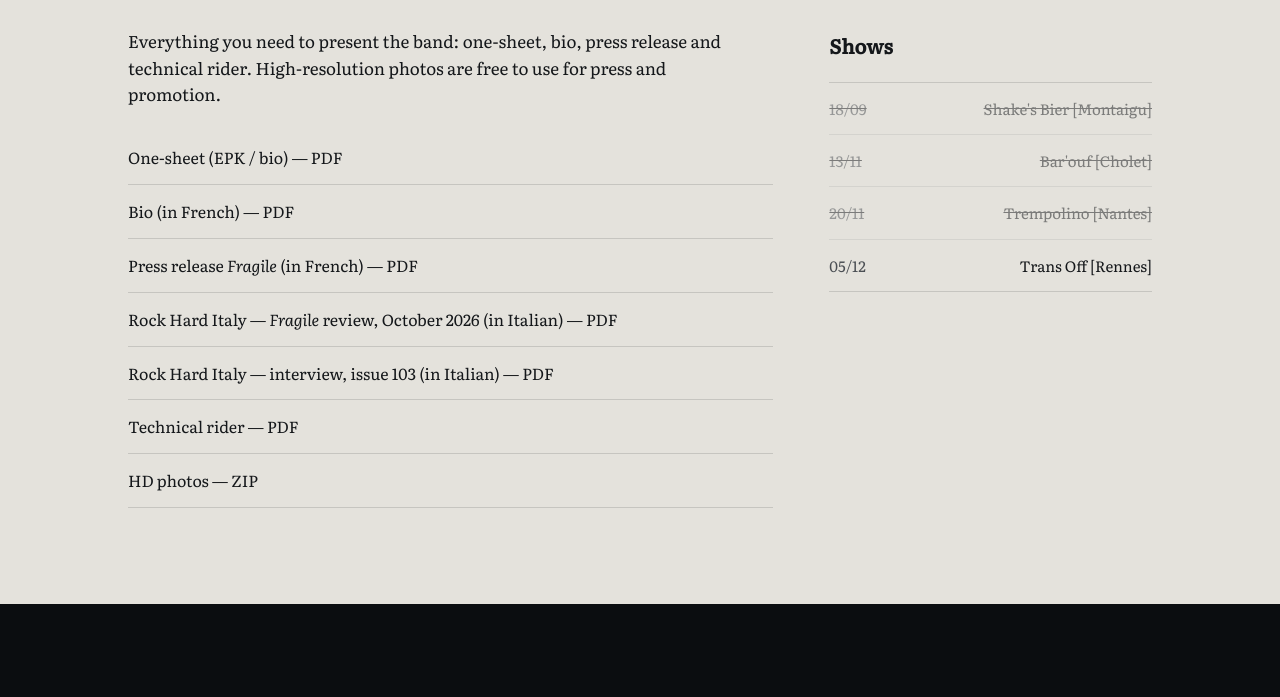
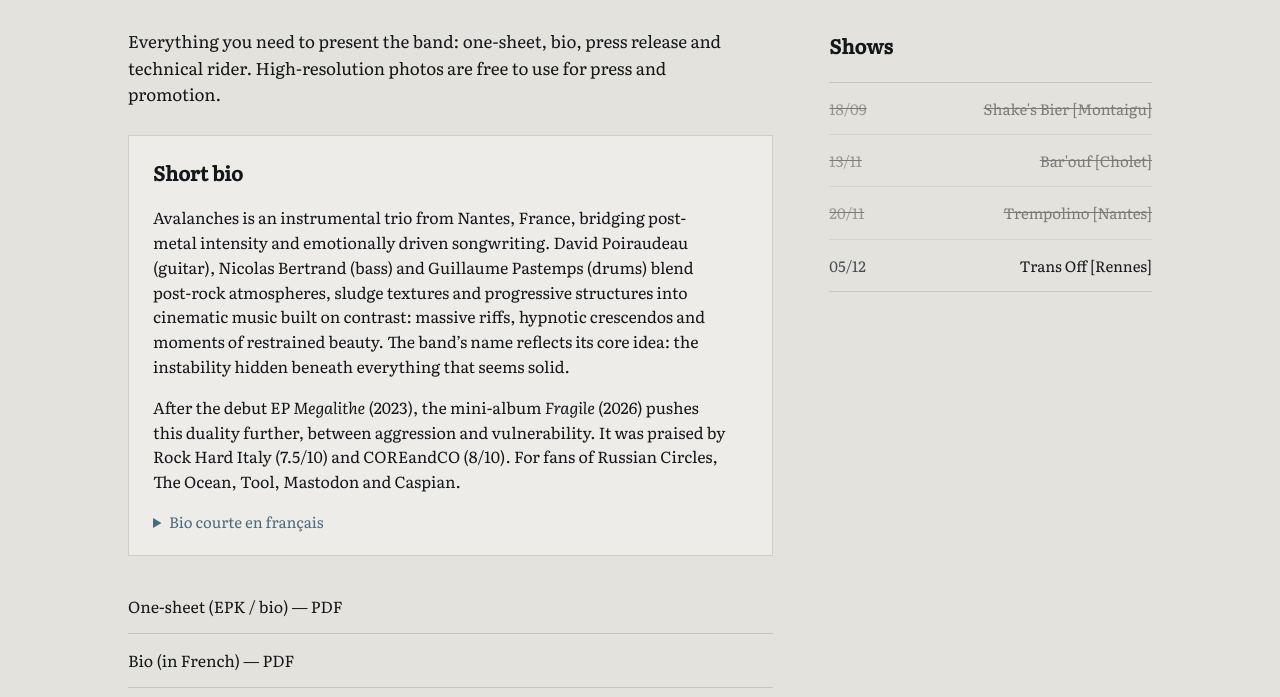
Before and after one commit to davidavalanches/avalanches-epk, a plain HTML site: page index.html in a window 1280 px wide. Shown: the part 5560-6257 px from the top of the page. Drawn offline with Linux system fonts and the light colour scheme.

Commit message:
Press : bio courte EN/FR
Co-Authored-By: Claude Opus 5.5 <noreply@anthropic.com>
Claude-Session: https://claude.ai/code/session_01VWW4AnPrg9iVx3NC1fZ8xm

```diff
--- a/assets/css/style.css
+++ b/assets/css/style.css
@@ -295,6 +295,22 @@ a { color: inherit; }
   .quote-thumb { width: 72px; }
 }
 
+/* Short bio (Press section) */
+.short-bio {
+  margin: 28px 0 8px;
+  padding: 22px 24px;
+  border: 1px solid var(--line-on-light);
+  background: rgba(255, 255, 255, 0.35);
+}
+.short-bio h3 { margin: 0 0 12px; }
+.short-bio p { font-size: 16px; }
+.short-bio-fr summary {
+  cursor: pointer;
+  font-size: 15px;
+  color: var(--accent);
+  margin-top: 8px;
+}
+
 /* Hero quote */
 .hero-quote {
   max-width: 46ch;
--- a/index.html
+++ b/index.html
@@ -298,6 +298,40 @@
             Everything you need to present the band: one-sheet, bio, press release and technical rider.
             High-resolution photos are free to use for press and promotion.
           </p>
+          <div class="short-bio">
+            <h3>Short bio</h3>
+            <p>
+              Avalanches is an instrumental trio from Nantes, France, bridging post-metal intensity and
+              emotionally driven songwriting. David Poiraudeau (guitar), Nicolas Bertrand (bass) and
+              Guillaume Pastemps (drums) blend post-rock atmospheres, sludge textures and progressive
+              structures into cinematic music built on contrast: massive riffs, hypnotic crescendos and
+              moments of restrained beauty. The band&rsquo;s name reflects its core idea: the instability
+              hidden beneath everything that seems solid.
+            </p>
+            <p>
+              After the debut EP <em>Megalithe</em> (2023), the mini-album <em>Fragile</em> (2026) pushes
+              this duality further, between aggression and vulnerability. It was praised by Rock Hard Italy
+              (7.5/10) and COREandCO (8/10). For fans of Russian Circles, The Ocean, Tool, Mastodon and Caspian.
+            </p>
+            <details class="short-bio-fr" lang="fr">
+              <summary>Bio courte en fran&ccedil;ais</summary>
+              <p>
+                Avalanches est un trio instrumental nantais qui fait le lien entre l&rsquo;intensit&eacute; du
+                post-metal et une &eacute;criture port&eacute;e par l&rsquo;&eacute;motion. David Poiraudeau (guitare),
+                Nicolas Bertrand (basse) et Guillaume Pastemps (batterie) m&ecirc;lent atmosph&egrave;res post-rock,
+                textures sludge et structures progressives dans une musique cin&eacute;matographique construite
+                sur le contraste&nbsp;: riffs massifs, crescendos hypnotiques et moments de beaut&eacute; retenue.
+                Le nom du groupe r&eacute;sume son id&eacute;e centrale&nbsp;: l&rsquo;instabilit&eacute; cach&eacute;e sous tout ce
+                qui para&icirc;t solide.
+              </p>
+              <p>
+                Apr&egrave;s un premier EP, <em>Megalithe</em> (2023), le mini-album <em>Fragile</em> (2026) pousse
+                cette dualit&eacute; plus loin, entre agressivit&eacute; et vuln&eacute;rabilit&eacute;. Il a &eacute;t&eacute; salu&eacute; par
+                Rock Hard Italy (7,5/10) et COREandCO (8/10). Pour les fans de Russian Circles, The Ocean,
+                Tool, Mastodon et Caspian.
+              </p>
+            </details>
+          </div>
           <ul class="press-list">
             <li><a href="assets/press/avalanches-onesheet.pdf" target="_blank" rel="noopener">One-sheet (EPK / bio) — PDF</a></li>
             <li><a href="assets/press/avalanches-bio-fr.pdf" target="_blank" rel="noopener">Bio (in French) — PDF</a></li>
```
